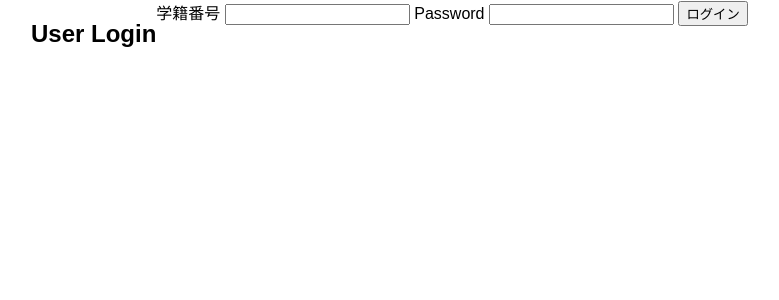
After one commit to kirura-nb/Tubotter, a Rails app: page /login in a window 1280 px wide. The commit adds this page. Shown: the top 300 px of the page, without its empty margins (69-848 px from the left). Run offline with Rails 7, Linux system fonts and the light colour scheme; some libraries are stand-ins or nearby versions.

Commit message:
ログイン機能を実装しました

```diff
--- /dev/null
+++ b/app/controllers/sessions_controller.rb
@@ -0,0 +1,22 @@
+class SessionsController < ApplicationController
+
+    def new
+
+    end
+
+    def create
+        @user = User.find_by(s_number: params[:s_number], password: params[:password])
+        if @user
+            session[:user_id] = @user.id
+            redirect_to home_index_path
+        else
+            render action: "new"
+        end
+    end
+
+    def destroy
+        session[:user_id] = nil
+        redirect_to new_sessions_path
+    end
+
+end
--- /dev/null
+++ b/app/helpers/sessions_helper.rb
@@ -0,0 +1,2 @@
+module SessionsHelper
+end
--- a/app/javascript/application.js
+++ b/app/javascript/application.js
@@ -1,3 +1 @@
 // Configure your import map in config/importmap.rb. Read more: https://github.com/rails/importmap-rails
-import "@hotwired/turbo-rails"
-import "controllers"
--- /dev/null
+++ b/app/models/user.rb
@@ -0,0 +1,2 @@
+class User < ApplicationRecord
+end
--- a/app/views/home/index.html.erb
+++ b/app/views/home/index.html.erb
@@ -16,6 +16,12 @@
         <%= link_to 'Profile', "profile" %>
         <%= link_to 'Post', "post" %>
 
+        <% if session[:user_id].nil? %>
+            <%= link_to "Login", new_sessions_path, method: :get %>
+        <% else %>
+            <%= button_to "Logout", destroy_sessions_path, method: :delete %>
+        <% end %>
+
     </header>
     <main class="content">
         <div>
--- /dev/null
+++ b/app/views/sessions/new.erb
@@ -0,0 +1,14 @@
+<h2>User Login</h2>
+
+<%= form_with url:create_sessions_path, local: true, method: :post do |f| %>
+    <%# 学籍番号入力フォーム %>
+    <%= f.label :s_number, "学籍番号" %>
+    <%= f.text_field :s_number, class: "form-box" %>
+
+    <%# パスワード入力フォーム %>
+    <%= f.label :password, "Password" %>
+    <%= f.password_field :password, class: "form-box" %>
+
+    <%= f.submit "ログイン" %>
+
+<% end %>
--- a/config/importmap.rb
+++ b/config/importmap.rb
@@ -1,7 +1,5 @@
 # Pin npm packages by running ./bin/importmap
 
 pin "application"
-pin "@hotwired/turbo-rails", to: "turbo.min.js"
-pin "@hotwired/stimulus", to: "stimulus.min.js"
-pin "@hotwired/stimulus-loading", to: "stimulus-loading.js"
-pin_all_from "app/javascript/controllers", under: "controllers"
+
+pin "@hotwired/turbo-rails", to: "turbo.js"
--- a/config/routes.rb
+++ b/config/routes.rb
@@ -1,8 +1,14 @@
 Rails.application.routes.draw do
-  get 'home/index'
-  get 'home/explore'
-  get 'home/messages'
-  get 'home/notifications'
-  get 'home/post'
-  get 'home/profile'
+  # ログイン時のパスを取得
+  get 'login', to: 'sessions#new', as: 'new_sessions' # ログイン前の処理
+  post 'login', to: 'sessions#create', as: 'create_sessions' # ログイン後の処理
+  delete 'logout', to: 'sessions#destroy', as: 'destroy_sessions' # ログアウト処置
+
+  # ログイン後のパスを取得
+  get "/" => "home#index"
+  get "home/explore"
+  get "home/messages"
+  get "home/notifications"
+  get "home/post"
+  get "home/profile"
 end
```
Also changed, not shown: app/controllers/home_controller.rb (+12 -0 lines), db/migrate/20240906132602_create_users.rb (added, +10 -0 lines), test/controllers/sessions_controller_test.rb (added, +7 -0 lines), test/fixtures/users.yml (added, +11 -0 lines), test/models/user_test.rb (added, +7 -0 lines), db/schema.rb (added).
